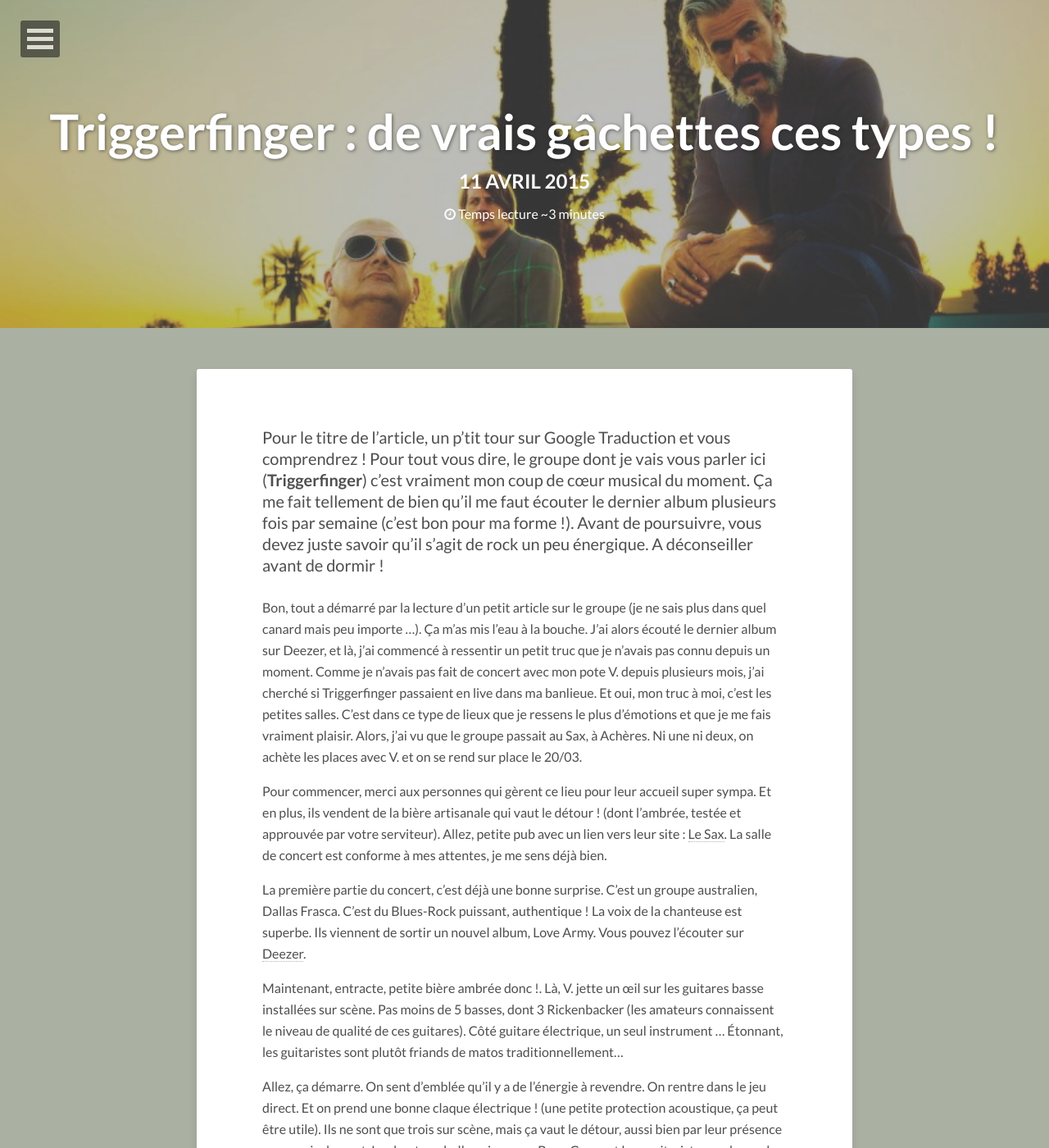
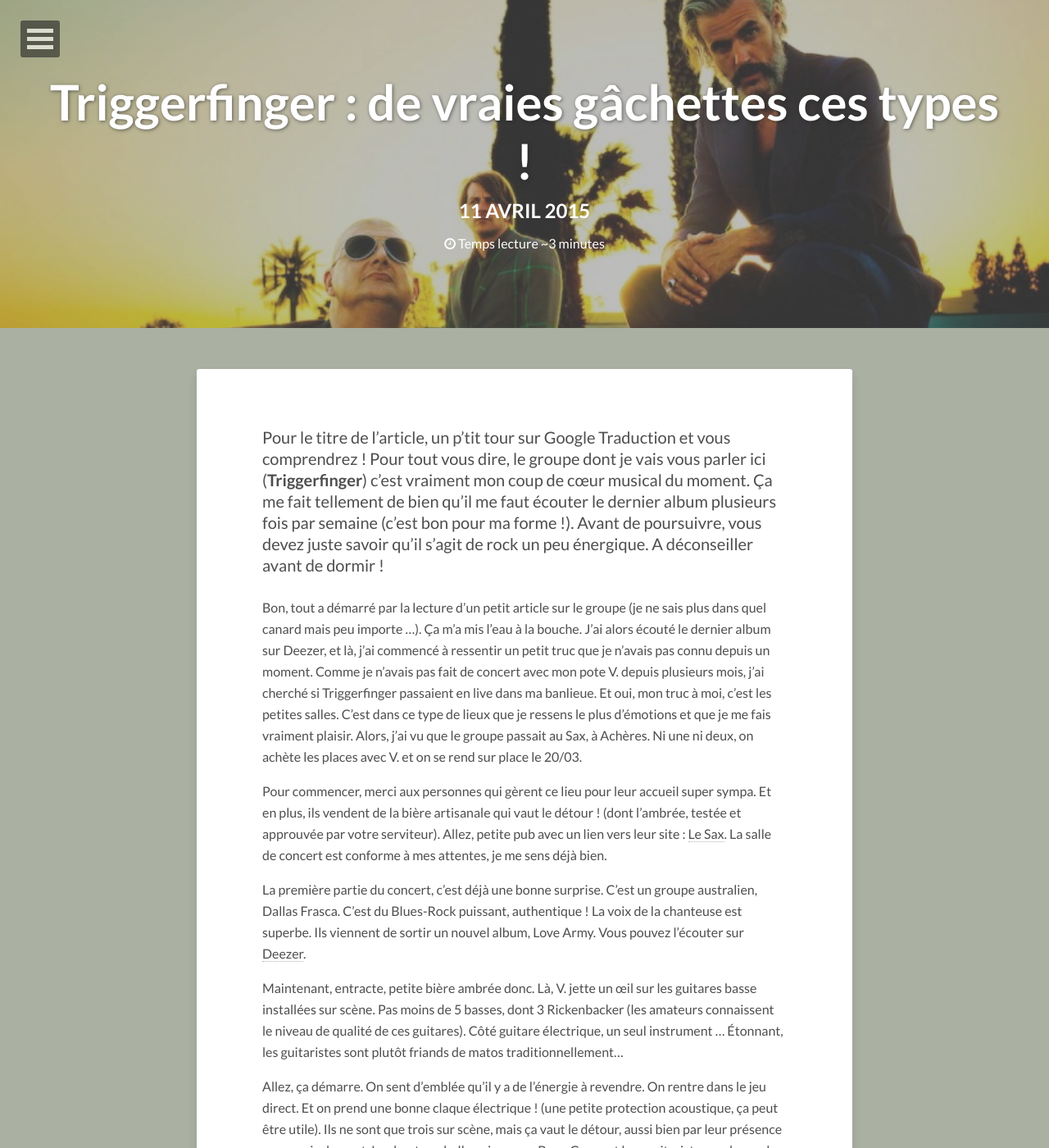
Before and after one commit to cyrd/cyrd.github.io, a Jekyll site: the page built from _posts/2015-04-11-TriggerFinger.md, in a window 1280 px wide and 1400 px high. Shown: the whole window at 82% size. Built offline with Jekyll 4.4.1, drawn with Linux system fonts in a browser that asks for light colours; nearby versions of some CDN libraries.

Commit message:
fautes orthographe

```diff
--- a/_posts/2015-04-11-TriggerFinger.md
+++ b/_posts/2015-04-11-TriggerFinger.md
@@ -1,6 +1,6 @@
 ---
 layout: post
-title: "Triggerfinger : de vrais gâchettes ces types !"
+title: "Triggerfinger : de vraies gâchettes ces types !"
 description: "Mon coup de cœur Rock de début 2015"
 comments: false
 image:
@@ -12,7 +12,7 @@
 Pour le titre de l'article, un p'tit tour sur Google Traduction et vous comprendrez !
 Pour tout vous dire, le groupe dont je vais vous parler ici (**Triggerfinger**) c'est vraiment mon coup de cœur musical du moment. Ça me fait tellement de bien qu'il me faut écouter le dernier album plusieurs fois par semaine (c'est bon pour ma forme !). Avant de poursuivre, vous devez juste savoir qu'il s'agit de rock un peu énergique. A déconseiller avant de dormir !
 
-Bon, tout a démarré par la lecture d'un petit article sur le groupe (je ne sais plus dans quel canard mais peu importe ...). Ça m'as mis l'eau à la bouche.
+Bon, tout a démarré par la lecture d'un petit article sur le groupe (je ne sais plus dans quel canard mais peu importe ...). Ça m'a mis l'eau à la bouche.
 J'ai alors écouté le dernier album sur Deezer, et là, j'ai commencé à ressentir un petit truc que je n'avais pas connu depuis un moment.
 Comme je n'avais pas fait de concert avec mon pote V. depuis plusieurs mois, j'ai cherché si Triggerfinger passaient en live dans ma banlieue.
 Et oui, mon truc à moi, c'est les petites salles. C'est dans ce type de lieux que je ressens le plus d'émotions et que je me fais vraiment plaisir.
@@ -25,7 +25,7 @@
 La voix de la chanteuse est superbe.
 Ils viennent de sortir un nouvel album, Love Army. Vous pouvez l'écouter sur [Deezer](http://www.deezer.com/album/9793458).
 
-Maintenant, entracte, petite bière ambrée donc !.
+Maintenant, entracte, petite bière ambrée donc.
 Là, V. jette un œil sur les guitares basse installées sur scène. Pas moins de 5 basses, dont 3 Rickenbacker (les amateurs connaissent le niveau de qualité de ces guitares).
 Côté guitare électrique, un seul instrument ... Étonnant, les guitaristes sont plutôt friands de matos traditionnellement...
 
```
